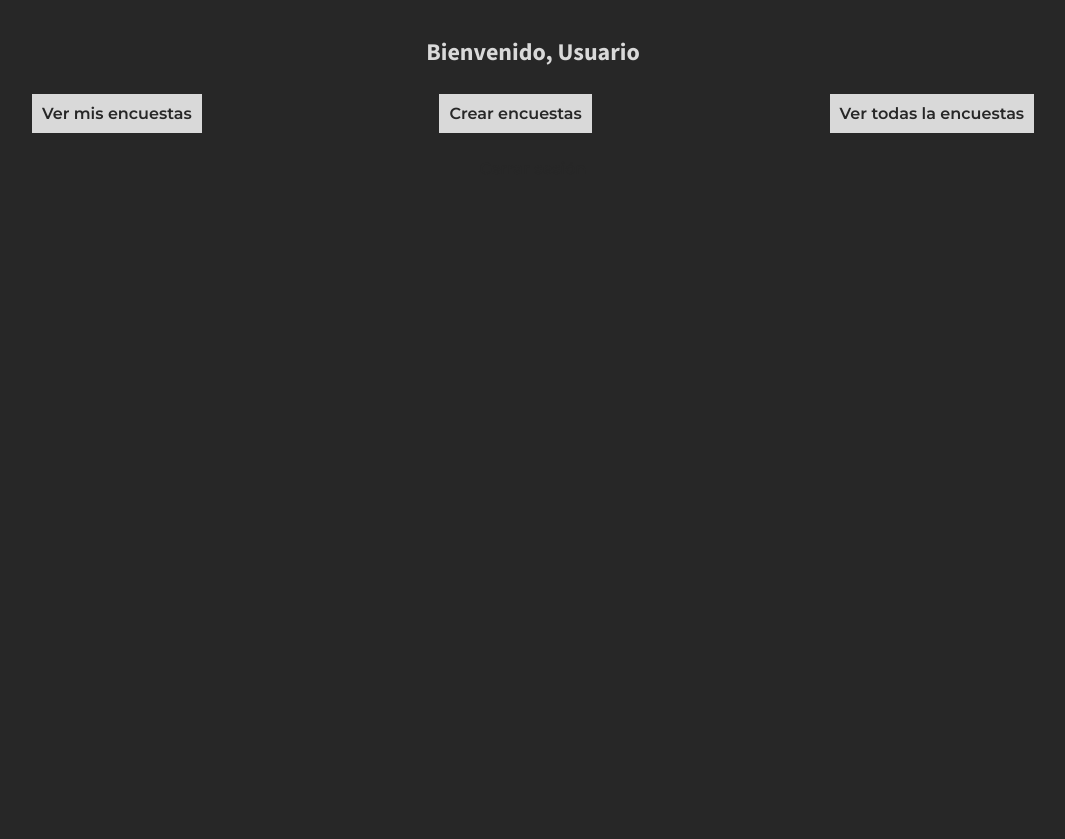
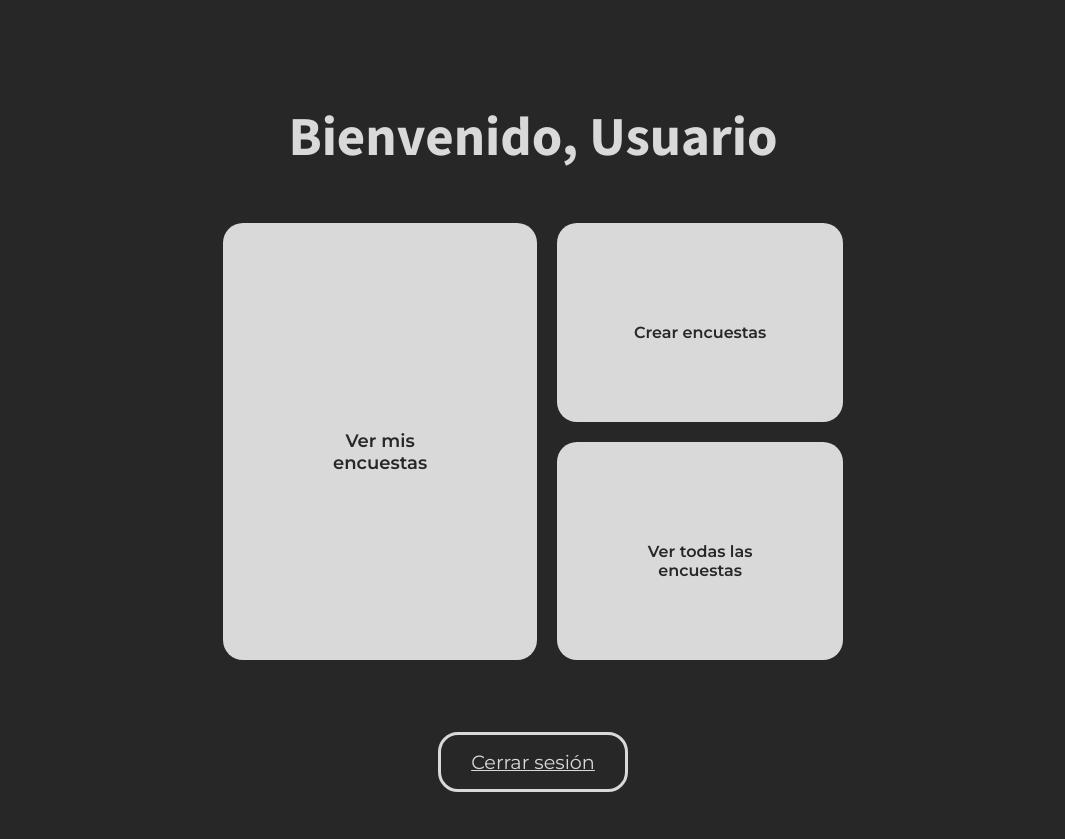
Before and after one commit to polcortes/VotaAws24, a PHP site: page /dashboard.php in a window 1280 px wide. Shown: the whole page, without its empty margins (107-1172 px from the left). Before the commit the page ends 133 px from the top, so only its background shows below. Run offline with PHP 8.4, Linux system fonts and the light colour scheme; the visitor is signed in with stand-in values (Sample User, id 1).

Commit message:
DashBoard and login done

```diff
--- a/dashboard.php
+++ b/dashboard.php
@@ -22,12 +22,12 @@ session_start();
         <h1>Bienvenido, Usuario</h1>
 
         <ul>
-            <li><a href="">Ver mis encuestas</a></li>
-            <li><a href="">Crear encuestas</a></li>
-            <li><a href="">Ver todas la encuestas</a></li>
+            <li><a href="list_polls.php">Ver mis encuestas</a></li>
+            <li><a href="create_poll.php">Crear encuestas</a></li>
+            <li><a href="#">Ver todas las encuestas</a></li>
         </ul>
 
-        <a href="logout.php">Cerrar sesión</a>
+        <a id="logout" href="logout.php">Cerrar sesión</a>
     </main>
 </body>
 </html>
--- a/styles.css
+++ b/styles.css
@@ -66,7 +66,7 @@ body {
     text-align: center;
     cursor: pointer;
     padding: 15px 30px;
-    border-radius: 15px;
+    border-radius: 20px;
     display: inline-block;
     margin: 30px auto;
     font-size: larger;
@@ -85,38 +85,76 @@ body {
 #dashboard {
     padding: 20px;
     text-align: center;
-    color: var(--gris-oscuro);
+    margin: 45px auto;
 }
 
 #dashboard h1 {
-    font-size: 24px;
+    font-size: 55px;
+    margin: 35px;
 }
 
 #dashboard ul {
     list-style: none;
+    margin: 50px auto;
+    margin-bottom: 90px;
+    width: 50%;
     padding: 0;
-    display: flex;
+    display: grid;
+    grid-template-columns: 1fr 1fr;
+    gap: 20px;
     justify-content: space-around;
     color: var(--gris-oscuro);
 }
 
 #dashboard li {
     background-color: var(--gris-claro);
-    margin: 10px;
-    padding: 10px;
-    color: var(--gris-oscuro);
+    padding: 80px 50px;
+    border-radius: 20px;
 }
 
 #dashboard li:first-child {
-    padding: 15 30px; /* Padding más grande para el primer elemento li */
+    grid-column: span 1;
+    grid-row: span 2;
+    font-size: 18px;
+    padding: 100px;
 }
 
-#dashboard a {
+/* Centra todo el contenido dentro de los elementos <li> */
+#dashboard li > a {
+    display: flex;
+    flex-direction: column;
+    align-items: center;
+    justify-content: center;
+    height: 100%;
+    padding: 10px;
+    color: var(--gris-oscuro);
     text-decoration: none;
+    font-weight: bold;
+    transition: scale .5s;
+}
+
+#dashboard li > a:hover {
+    scale: 1.5;
+    text-decoration: underline;
+}
+
+#dashboard #logout {
+    margin-top: 80px;
+    text-decoration: none;
+    border: solid 3px var(--gris-claro);
+    padding: 15px 30px;
+    border-radius: 20px;
+    text-decoration: underline;
+    text-decoration-thickness: 1px;
+    font-size: larger;
+    transition: background-color 0.3s, color 0.3s, font-weight 0.2s;
+}
+
+#dashboard #logout:hover {
+    background-color: var(--gris-claro);
     color: var(--gris-oscuro);
     font-weight: bold;
 }
-
 /*Errores */
 #error403, #error404 {
     background-color: #1E1E1E;
```
